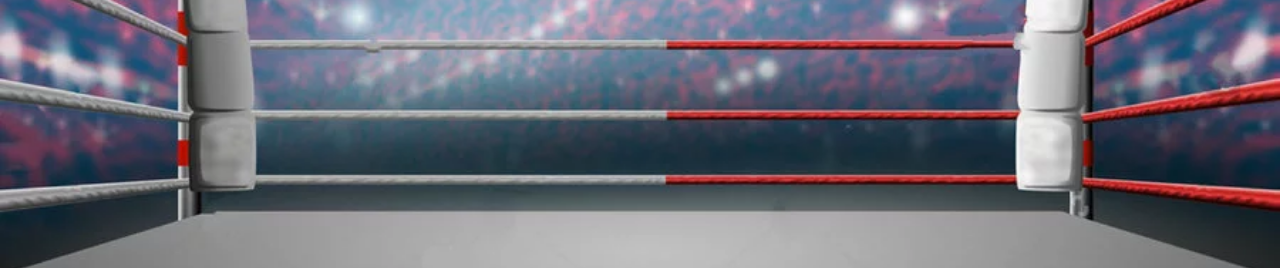
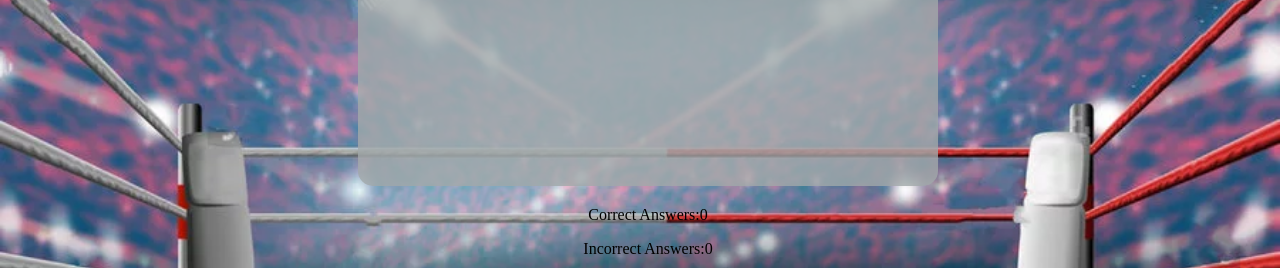
Before and after one commit to Code-Institute-Submissions/Markpm-code-boxing-quizzard2_NovResub, a plain HTML site: page index.html in a window 1280 px wide. Shown: the part 426-694 px from the top of the page. Drawn offline with Linux system fonts and the light colour scheme; a web font is replaced by a local one.

Commit message:
Add code for container class in style.css

```diff
--- a/assets/css/style.css
+++ b/assets/css/style.css
@@ -18,3 +18,20 @@ h1 {
     font-size: 50px;
     color: white;
 }
+
+.container {
+    background-color:  #a2a9ab;
+
+    width: 500px;
+    max-width: 800px;
+
+    height: 300px;
+    max-height: 600px;
+
+    margin: 20px auto;
+    padding: 40px;
+
+    border-radius: 15px;
+
+    opacity: 0.8;
+}
```
